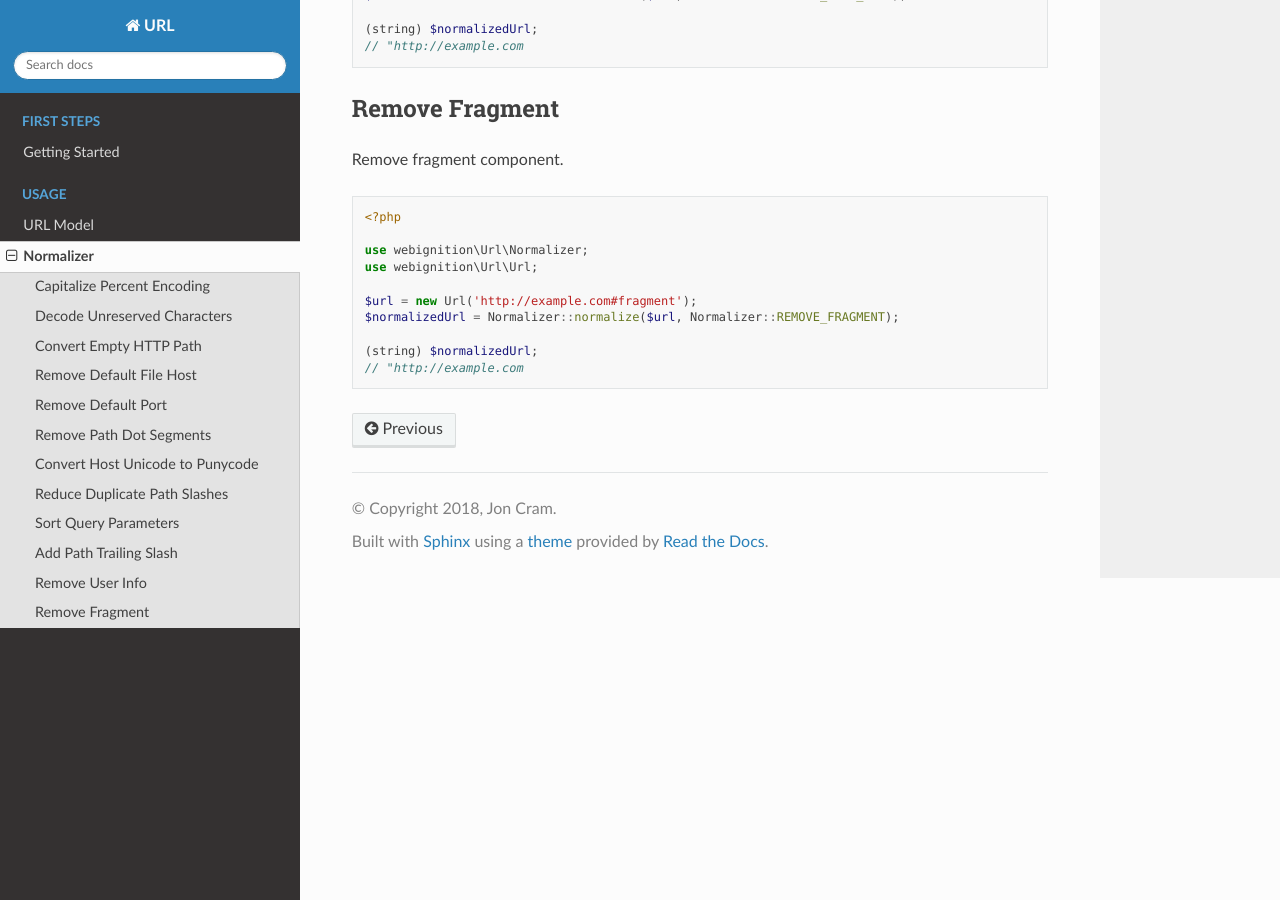
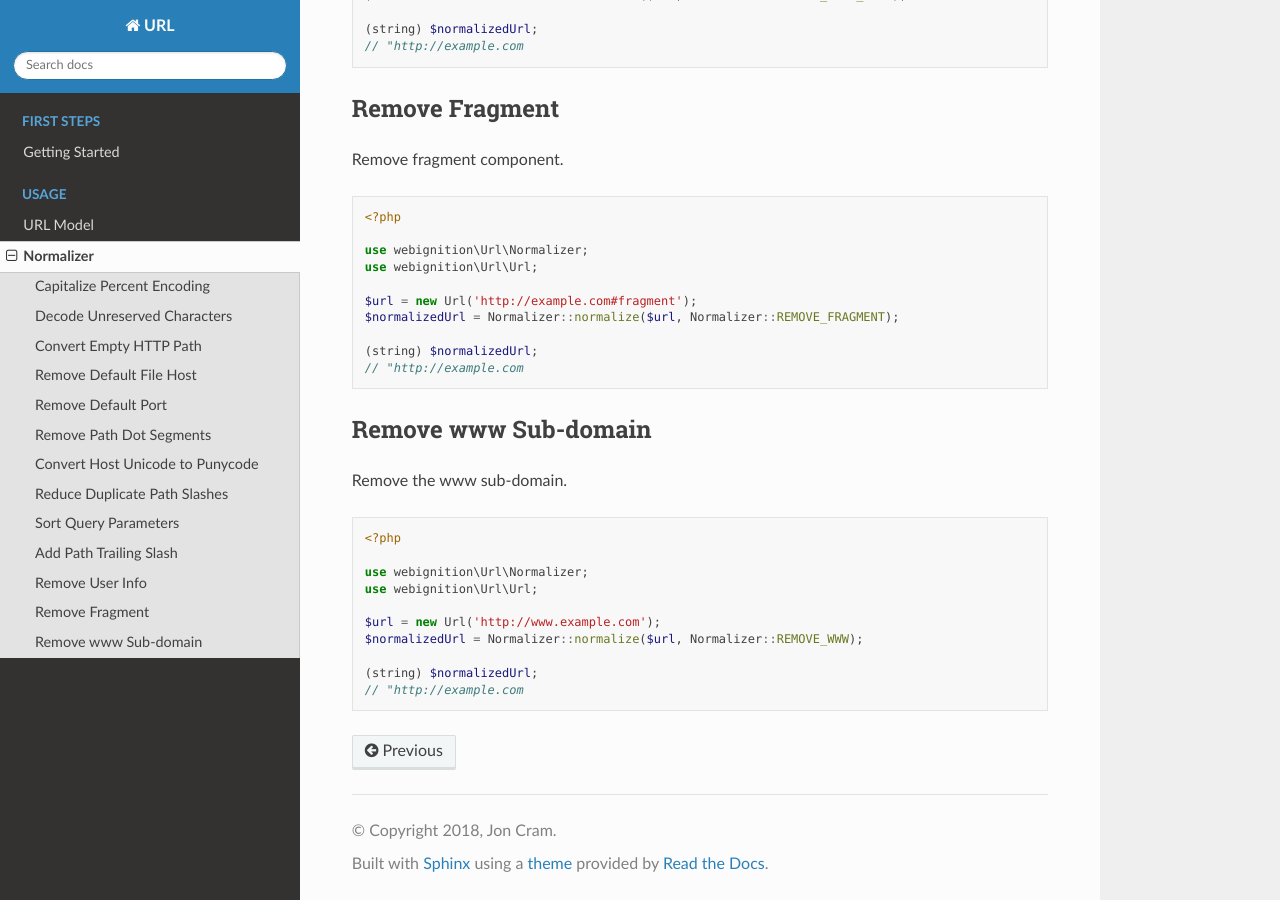
Before and after one commit to webignition/url, a Sphinx documentation site: the page built from docs/normalizer.rst, in a window 1280 px wide and 900 px high, scrolled down 4348 px. Built offline with Sphinx 7.4.7 and the Read the Docs theme 2.0.0, drawn with Linux system fonts in a browser that asks for light colours.

Commit message:
Document remove www

```diff
--- a/docs/includes/normalizer/normalizations-list.rst
+++ b/docs/includes/normalizer/normalizations-list.rst
@@ -10,7 +10,7 @@
 - :ref:`add path trailing slash <normalizations-add-path-trailing-slash>`-
 - :ref:`remove user info <normalizations-remove-user-info>`
 - :ref:`remove fragment <normalizations-remove-fragment>`
-- remove www sub-domain
+- :ref:`remove www sub-domain <normalizations-remove-www>`
 - apply a default scheme if none is set
 - remove filenames from path by pattern
 - remove query parameters by pattern
--- a/docs/normalizer.rst
+++ b/docs/normalizer.rst
@@ -269,3 +269,24 @@ Remove fragment component.
 
     (string) $normalizedUrl;
     // "http://example.com
+
+.. _normalizations-remove-www:
+
+---------------------
+Remove www Sub-domain
+---------------------
+
+Remove the www sub-domain.
+
+.. code-block:: php
+
+    <?php
+
+    use webignition\Url\Normalizer;
+    use webignition\Url\Url;
+
+    $url = new Url('http://www.example.com');
+    $normalizedUrl = Normalizer::normalize($url, Normalizer::REMOVE_WWW);
+
+    (string) $normalizedUrl;
+    // "http://example.com
```
